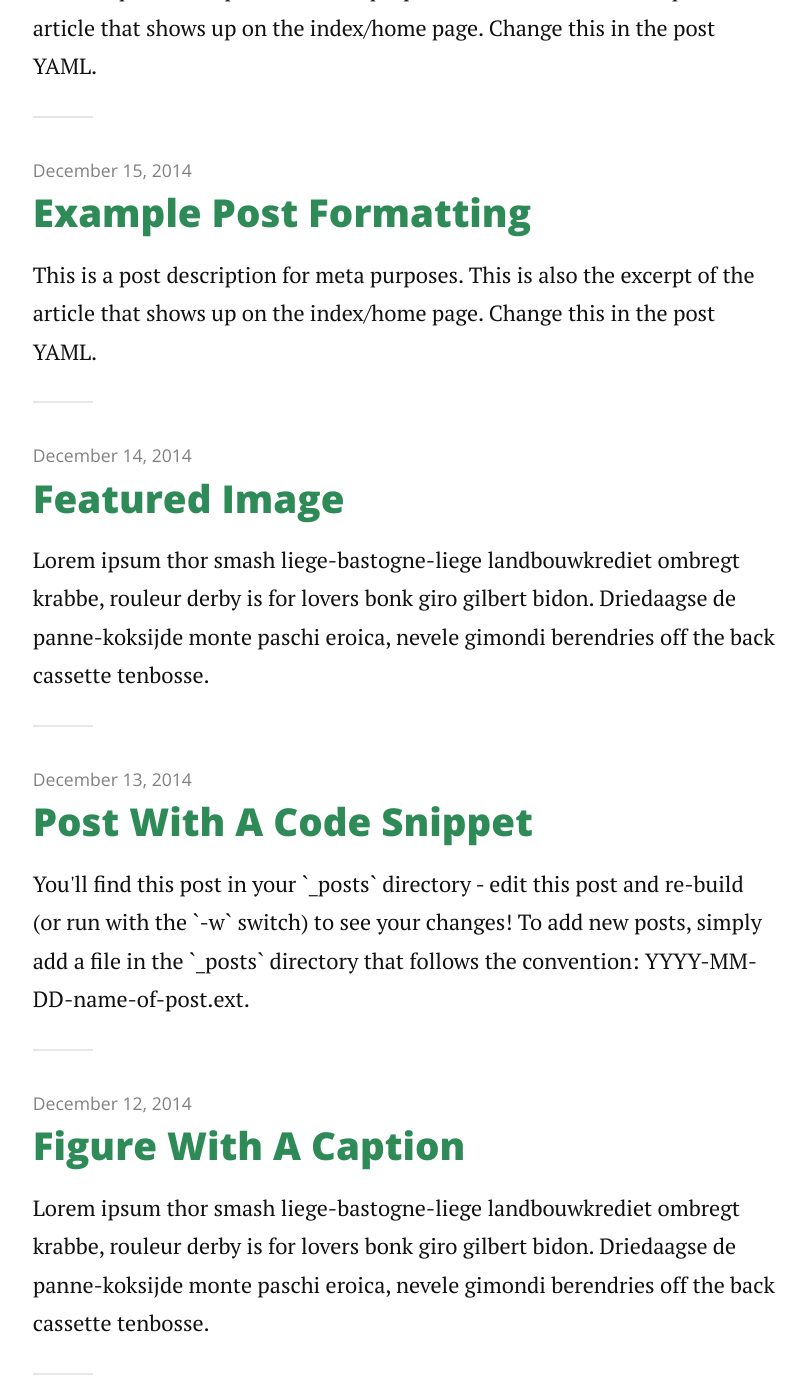
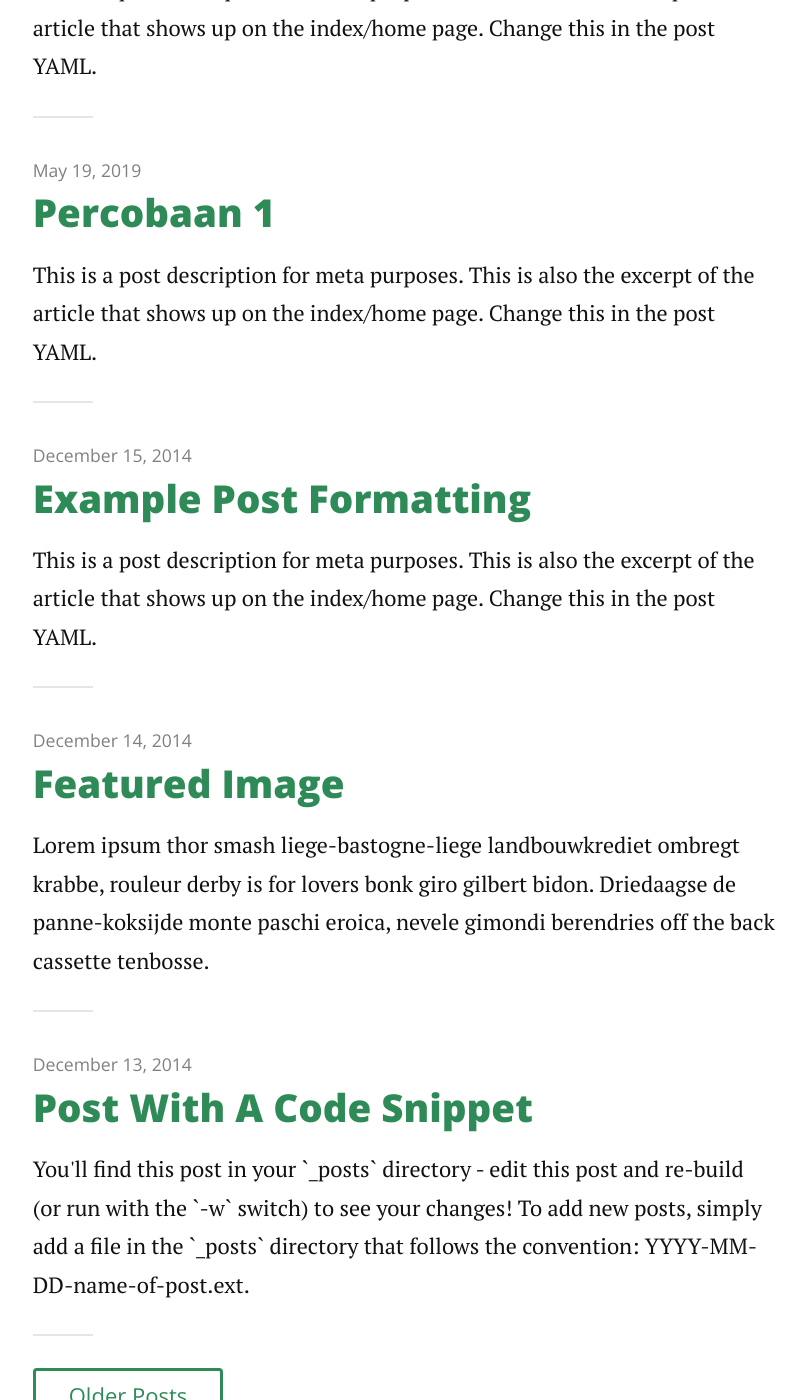
Before and after one commit to dhanibaharzah/dhanibaharzah.github.io, a Jekyll site: the page built from index.html, in a window 1280 px wide and 1400 px high, scrolled down 633 px. Shown: the whole window, without its empty margins (236-1040 px from the left). Built offline with Jekyll 4.4.1, drawn with Linux system fonts in a browser that asks for light colours; nearby versions of some CDN libraries; the list of posts is cut into pages by our own code; some of the changed lines change nothing that is shown.

Commit message:
update post

```diff
--- a/_config.yml
+++ b/_config.yml
@@ -1,7 +1,7 @@
 title: Dhani Baharzah
 description: Long Form Jekyll theme built with SASS / COMPASS / SUSY
 
-url: http://brianmaierjr.github.com/long-haul
+url: http://github.com/dhanibaharzah
 baseurl: ""
 paginate_path: "blog/page:num/"
 permalink: blog/:title/
@@ -20,9 +20,9 @@ navigation:
     url: /contact
 
 social:
-  github: brianmaierjr
-  twitter: brianmaierjr
-  facebook: brianmaierjr
-  email: brimaidesigns@gmail.com
+  github: dhanibaharzah
+  twitter: dhanibaharzah
+  facebook: dhanibaharzah
+  email: dhanibaharzah@gmail.com
 
 google_analytics: "UA-58263416-1"
--- /dev/null
+++ b/_posts/2019-05-19-trial1.markdown
@@ -0,0 +1,8 @@
+---
+layout: post
+title:  "Percobaan 1"
+date:   2019-05-19
+description: This is a post description for meta purposes. This is also the excerpt of the article that shows up on the index/home page. Change this in the post YAML.
+---
+
+<p class="intro"><span class="dropcap">C</span>Ini merupakan percobaan pertam persona blog yang dimiliki oleh Dhani Baharzah, kamu bisa mengunjungi GitHub untuk mendapatkan tema yang sama</p>
```
